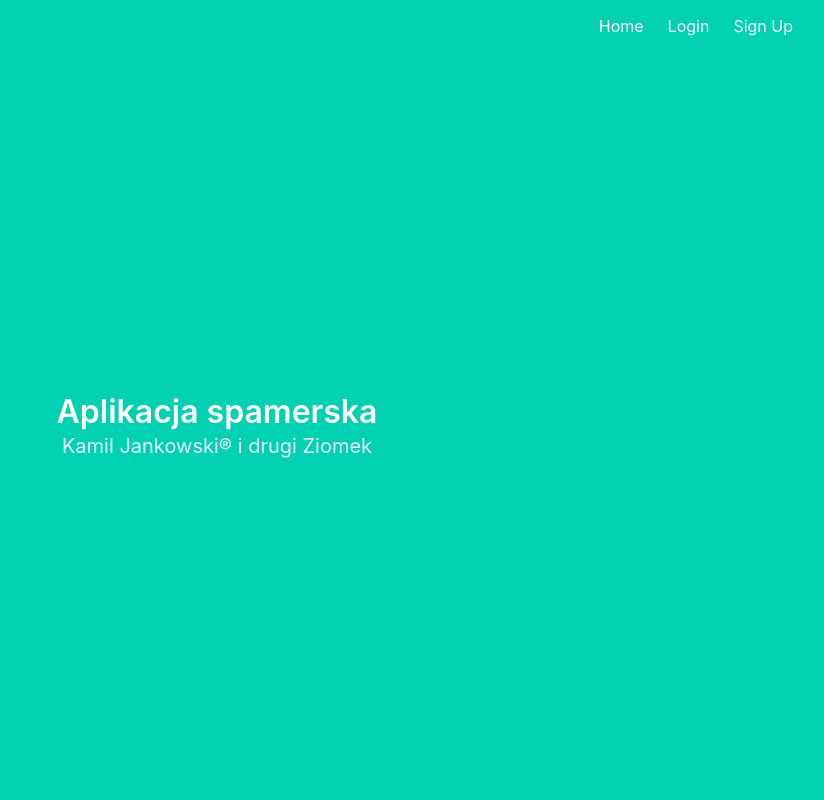
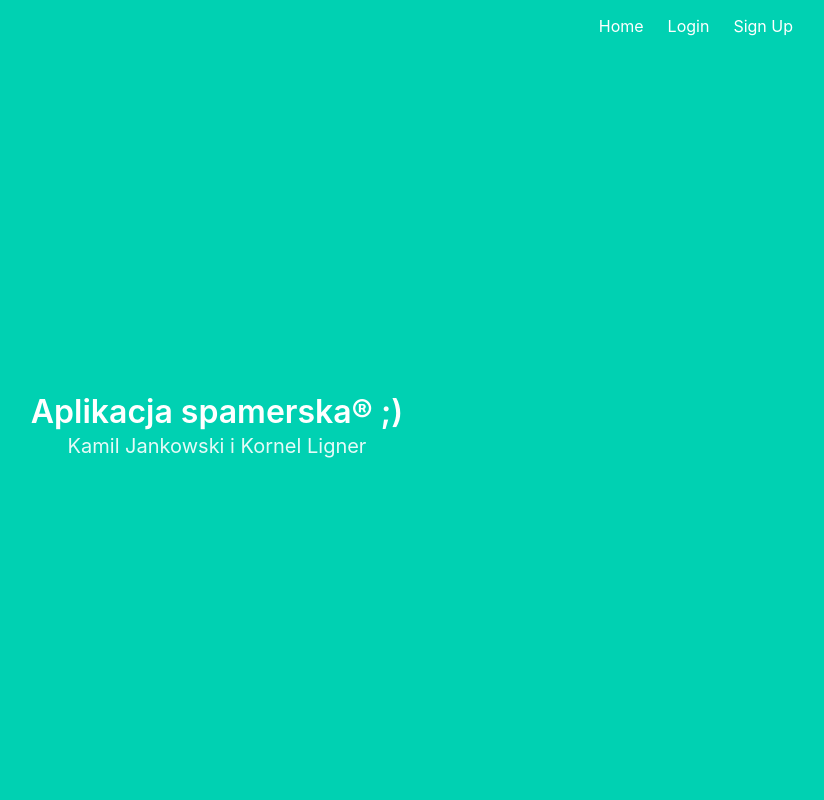
Before and after one commit to KamilJankowski99/projekt-zesposlowy, a Flask app: page / in a window 1280 px wide. Shown: the whole page, without its empty margins (423-1247 px from the left). Run offline with Flask 2, Linux system fonts and the light colour scheme.

Commit message:
index.html changes

```diff
--- a/project/templates/index.html
+++ b/project/templates/index.html
@@ -2,9 +2,9 @@
 
 {% block content %}
 <h1 class="title">
-  Aplikacja spamerska
+  Aplikacja spamerska® ;)
 </h1>
 <h2 class="subtitle">
-  Kamil Jankowski® i drugi Ziomek
+  Kamil Jankowski i Kornel Ligner
 </h2>
 {% endblock %}
```
